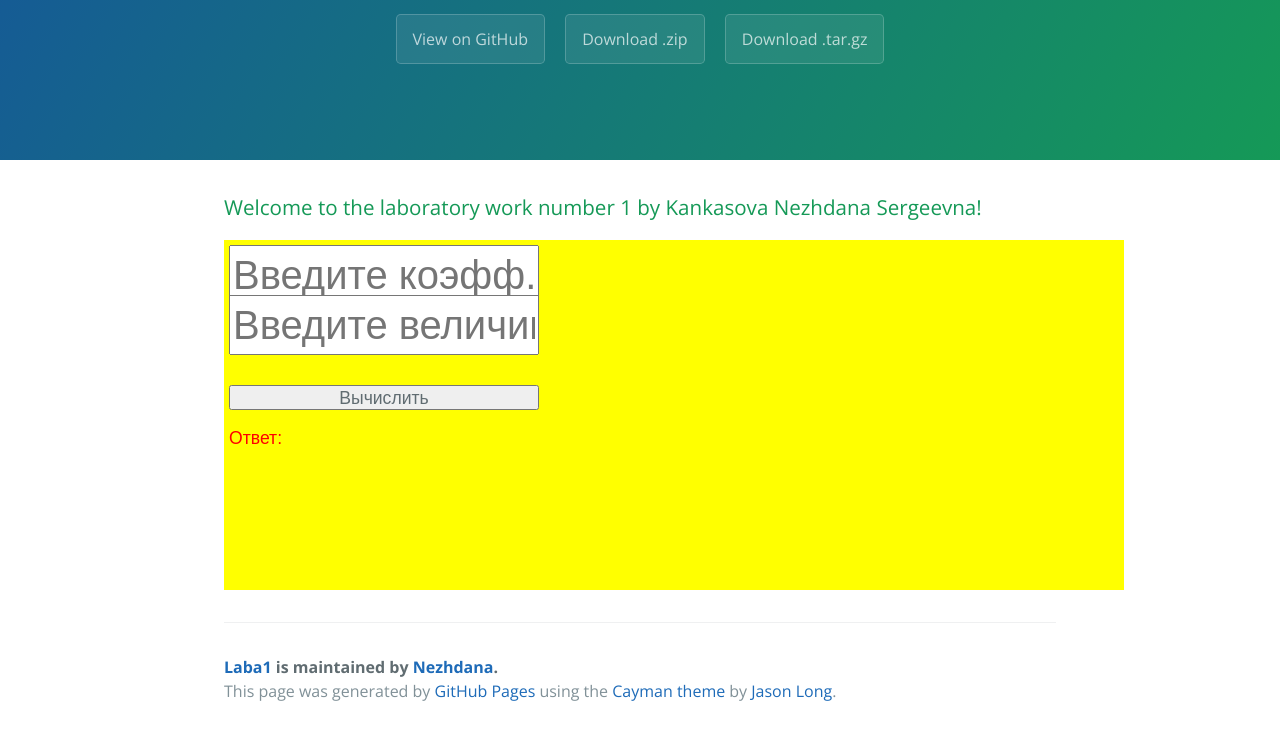
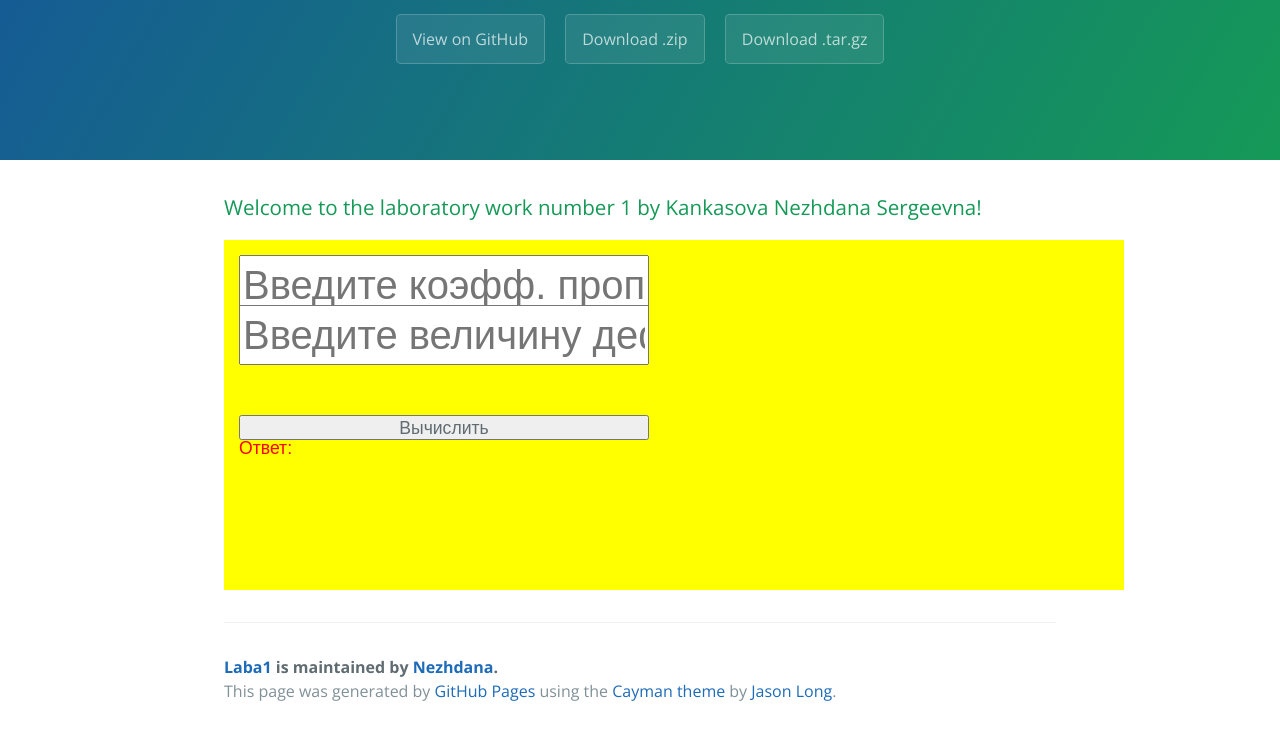
Before and after one commit to Nezhdana/Laba1, a plain HTML site: page index.html in a window 1280 px wide. Shown: the part 176-911 px from the top of the page. Drawn offline with nearby package versions, Linux system fonts and the light colour scheme.

Commit message:
Update index.html

```diff
--- a/index.html
+++ b/index.html
@@ -54,10 +54,10 @@ color: red;
 <p id="area">
 
 
-  <input type="text" class="td" placeholder="Введите коэфф. проп." value="" id="td1" style="position: absolute; font-family: Arial; top:5px; left:5px; width: 310px">
-            <input type="text" class="td" placeholder="Введите величину деформации" value="" id="td2"style="position: absolute; font-family: Arial; top:55px; left:5px; width: 310px"></br>
-            <input type="button" value="Вычислить" onclick="det()" style="position: absolute; font-family: Arial; top:145px; left: 5px; width: 310px; height: 25px; font-family: Arial;">
-            <span style="position: absolute; font-family: Arial; top:185px; left: 5px;" id = "answer"> Ответ: </span>
+  <input type="text" class="td" placeholder="Введите коэфф. проп." value="" id="td1" style="position: absolute; font-family: Arial; top:15px; left:15px; width: 410px">
+            <input type="text" class="td" placeholder="Введите величину деформации" value="" id="td2"style="position: absolute; font-family: Arial; top:65px; left:15px; width: 410px"></br>
+            <input type="button" value="Вычислить" onclick="det()" style="position: absolute; font-family: Arial; top:175px; left: 15px; width: 410px; height: 25px; font-family: Arial;">
+            <span style="position: absolute; font-family: Arial; top:195px; left: 15px;" id = "answer"> Ответ: </span>
 
 </p>
 
```
